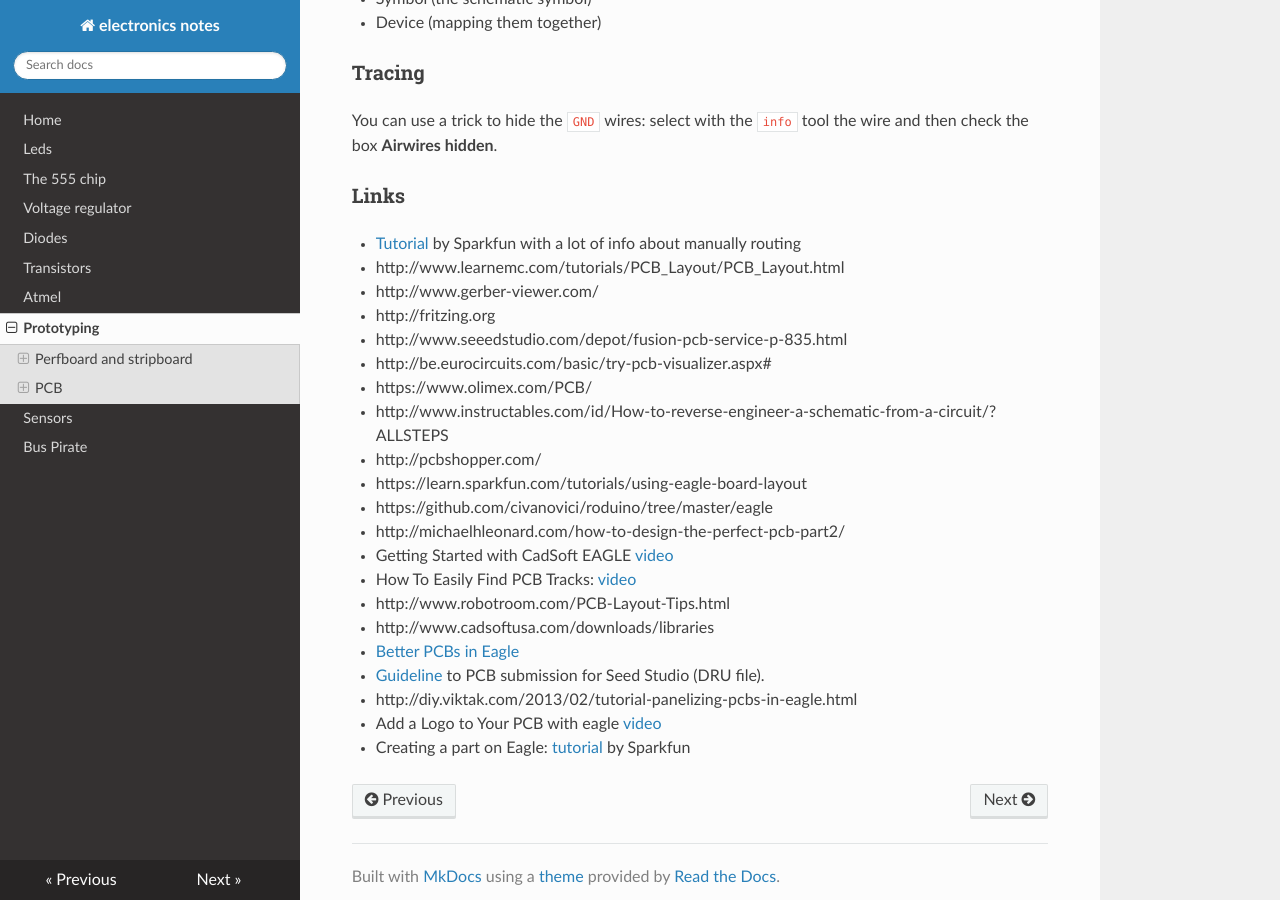
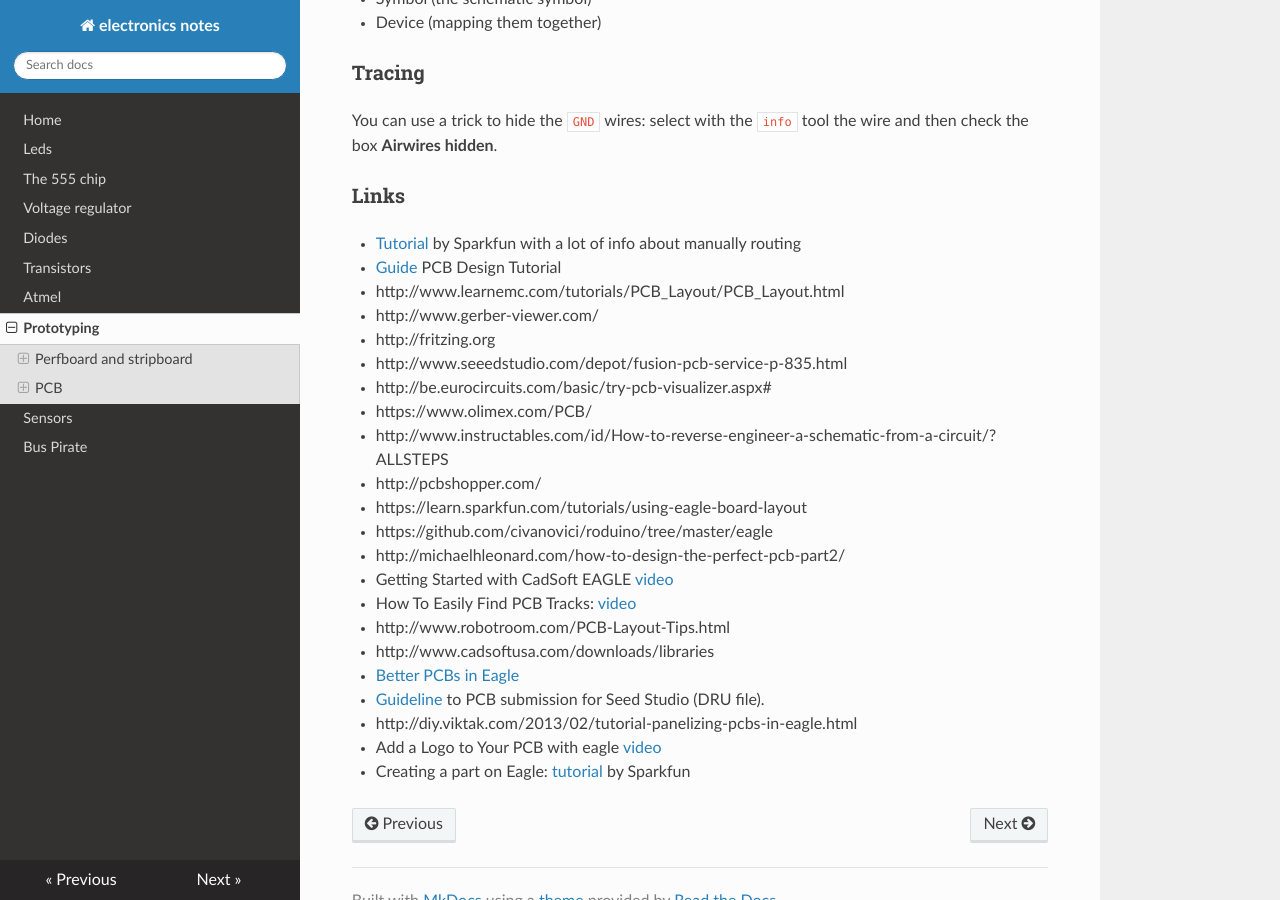
Before and after one commit to gipi/electronics-notes, an MkDocs documentation site: the page built from docs/Prototyping.md, in a window 1280 px wide and 900 px high, scrolled down 798 px. Built offline with MkDocs 1.6.1, drawn with Linux system fonts in a browser that asks for light colours; nearby versions of some CDN libraries; old or Windows-style settings are respelled for this version of MkDocs.

Commit message:
Add link.

```diff
--- a/docs/Prototyping.md
+++ b/docs/Prototyping.md
@@ -35,6 +35,7 @@ then check the box **Airwires hidden**.
 ### Links
 
  - [Tutorial](https://learn.sparkfun.com/tutorials/designing-pcbs-advanced-smd) by Sparkfun with a lot of info about manually routing
+ - [Guide](http://www.alternatezone.com/electronics/files/PCBDesignTutorialRevA.pdf) PCB Design Tutorial
  - http://www.learnemc.com/tutorials/PCB_Layout/PCB_Layout.html
  - http://www.gerber-viewer.com/
  - http://fritzing.org
```
